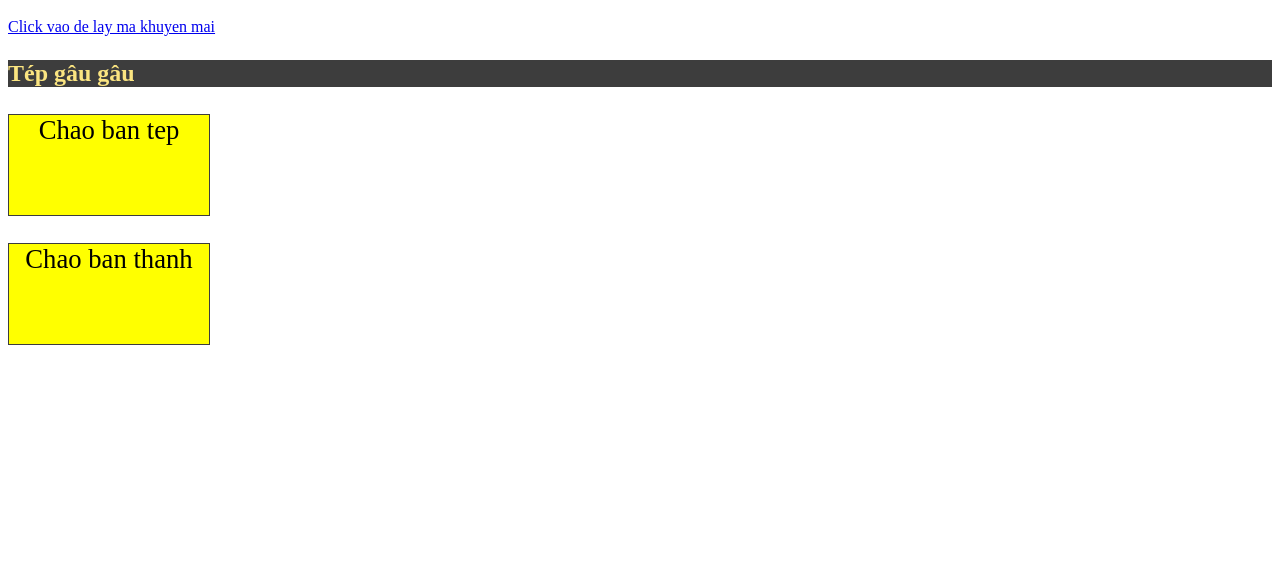
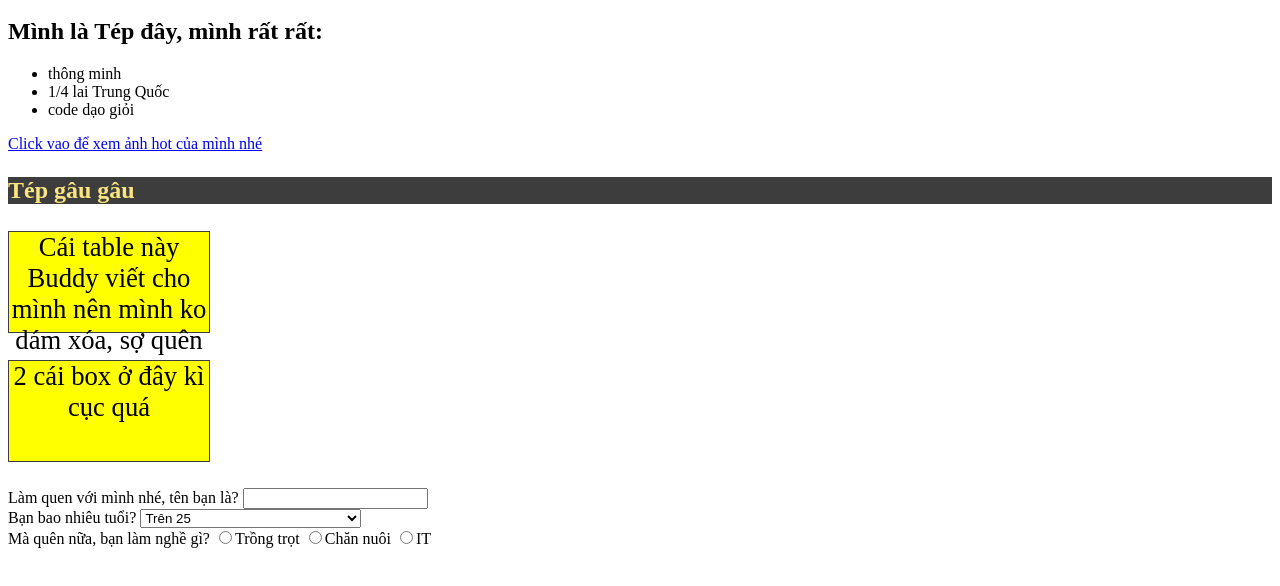
Before and after one commit to thanhky2020/learn-html, a plain HTML site: page index.html in a window 1280 px wide. Shown: the part 48-634 px from the top of the page. Drawn offline with Linux system fonts and the light colour scheme.

Commit message:
1 file modified

```diff
--- a/index.html
+++ b/index.html
@@ -5,14 +5,36 @@
 </head>
 <body>
   <h1>Hello there!</h1>
-    <a href="https://kenh14.vn/">Click vao de lay ma khuyen mai</a>
+  <h2> Mình là Tép đây, mình rất rất:</h2>
+  <ul>
+    <li>thông minh </li>
+    <li> 1/4 lai Trung Quốc </li>
+    <li> code dạo giỏi </li>
+  </ul>
+    <a href="me.html">Click vao để xem ảnh hot của mình nhé</a>
   <p class="test">Tép gâu gâu</p>
   <div style="font-size: 20px"></div>
 
-    <p class="box" id="tep">Chao ban tep</p>
+  <p class="box" id="tep">Cái table này Buddy viết cho mình nên mình ko dám xóa, sợ quên</p>
 
-    <p class="box">Chao ban thanh</p>
+  <p class="box">2 cái box ở đây kì cục quá</p>
 
   <script src="script.js"></script>
+  <form>
+    <div>
+    <label> Làm quen với mình nhé, tên bạn là? </label>
+    <input type = text placeholder />
+    </div>
+<label> Bạn bao nhiêu tuổi? </label>
+<select>
+<option> Trên 25 </option>
+<option> Trên 35 </option>
+<option> Thời đại nào mà còn màn tuổi tác </option>
+</select>
+<div>
+<label>Mà quên nữa, bạn làm nghề gì? </label>
+<input type = "radio" name >Trồng trọt <input type = "radio" name >Chăn nuôi <input type = "radio" name >IT
+</div>
+  </form>
 </body>
 </html>
```
Lines whose indentation alone changed are shown as unchanged.
